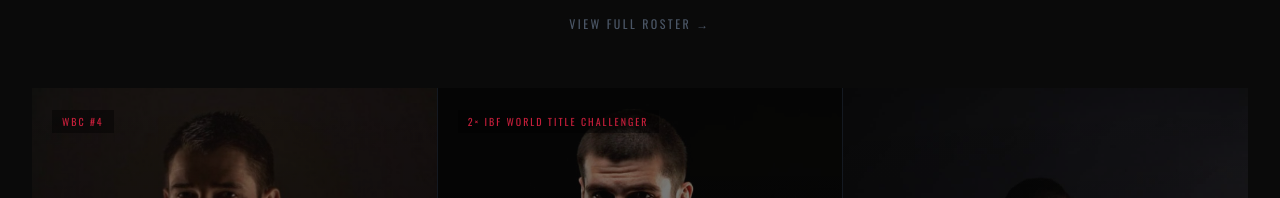
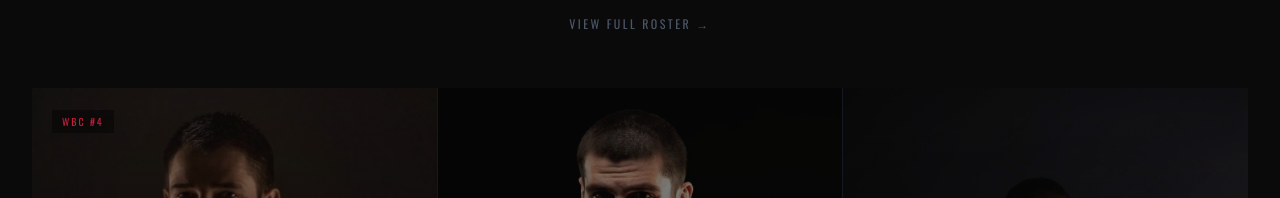
Before and after one commit to olegakhlamenok-debug/emxsports-website, a Next.js app: page / in a window 1280 px wide. Shown: the part 2036-2234 px from the top of the page. Built offline with nearby package versions, Linux system fonts and the light colour scheme.

Commit message:
fix: clear non-ranking values from ranking field — keep only WBC #4 for Aleksejevs

```diff
--- a/src/data/fighters.ts
+++ b/src/data/fighters.ts
@@ -61,7 +61,7 @@ export const fighters: Fighter[] = [
     stance: "Orthodox",
     height: "5'9\"",
     age: 30,
-    ranking: "2× IBF World Title Challenger",
+    ranking: "",
     titles: [
       "WBO Youth World Champion (won & defended)",
       "WBC Youth World Champion (won & defended)",
```
